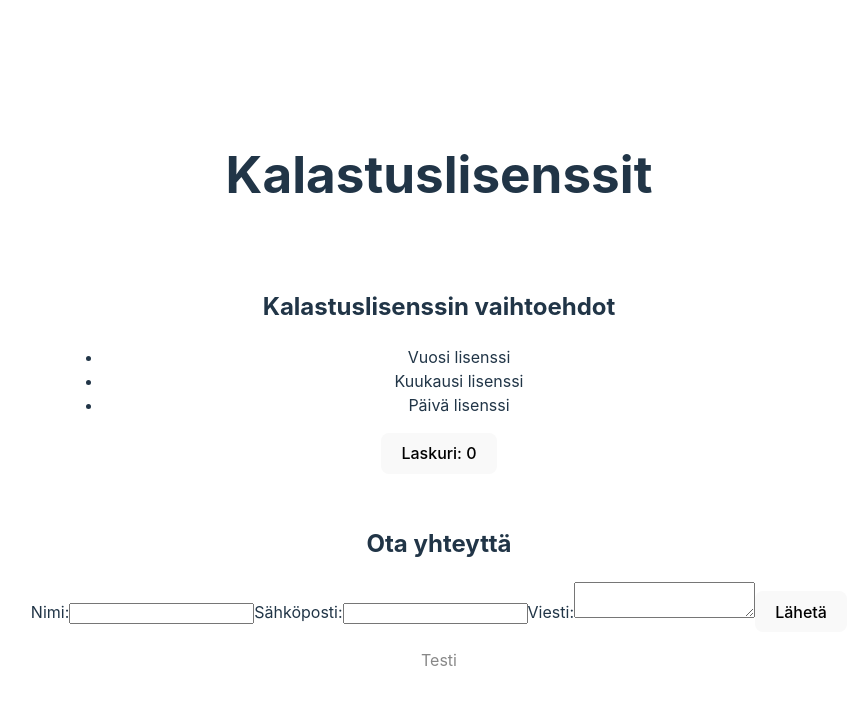
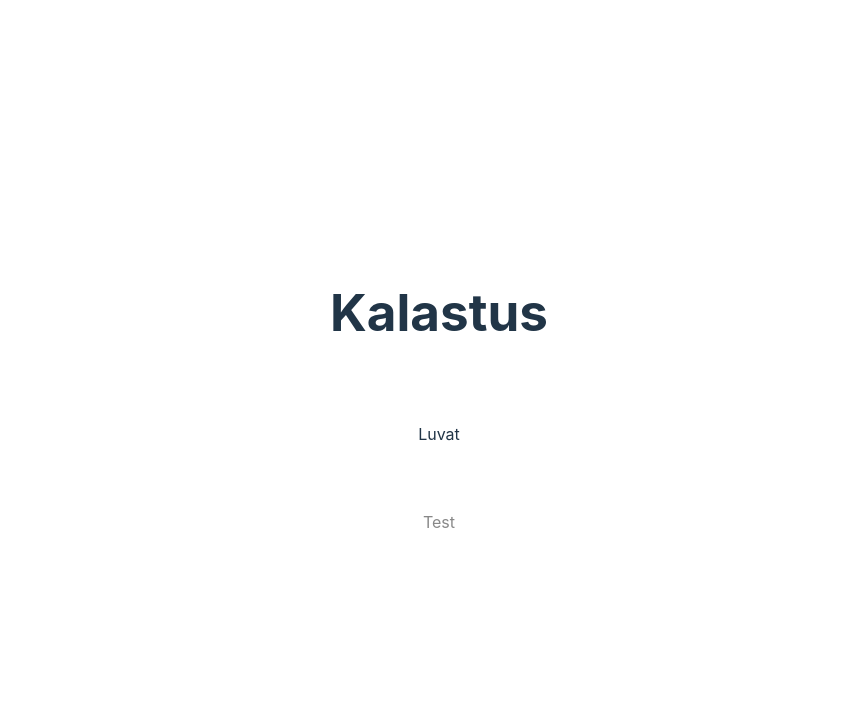
Before and after one commit to KimiVe/kalastusluvat, a React (Vite) app: page / in a window 1280 px wide. Shown: the top 704 px of the page, without its empty margins (201-1058 px from the left). Built offline with nearby package versions, Linux system fonts and the light colour scheme.

Commit message:
Update App.tsx

```diff
--- a/src/App.tsx
+++ b/src/App.tsx
@@ -1,84 +1,23 @@
-import { useState } from 'react';
-import './App.css';
+import { useState } from 'react'
+import './App.css'
 
 function App() {
-  const [count, setCount] = useState(0);
-  const [formData, setFormData] = useState({
-    name: '',
-    email: '',
-    message: '',
-  });
-
-  const handleInputChange = (e: React.ChangeEvent<HTMLInputElement | HTMLTextAreaElement>) => {
-    const { name, value } = e.target;
-    setFormData((prevData) => ({
-      ...prevData,
-      [name]: value,
-    }));
-  };
-
-  const handleSubmit = (e: React.FormEvent) => {
-    e.preventDefault();
-    alert(`Viesti lähetetty: ${formData.message}`);
-    setFormData({ name: '', email: '', message: '' }); // Reset form
-  };
+  const [count, setCount] = useState(0)
 
   return (
     <>
-      <h1>Kalastuslisenssit</h1>
+      <h1>Kalastus</h1>
       <div className="card">
-        <h2>Kalastuslisenssin vaihtoehdot</h2>
-        <ul>
-          <li>Vuosi lisenssi</li>
-          <li>Kuukausi lisenssi</li>
-          <li>Päivä lisenssi</li>
-        </ul>
-        <button onClick={() => setCount(count + 1)}>
-          Laskuri: {count}
-        </button>
+
+        <p>
+          Luvat
+        </p>
       </div>
-
-      <section>
-        <h2>Ota yhteyttä</h2>
-        <form onSubmit={handleSubmit}>
-          <label>
-            Nimi:
-            <input
-              type="text"
-              name="name"
-              value={formData.name}
-              onChange={handleInputChange}
-              required
-            />
-          </label>
-          <label>
-            Sähköposti:
-            <input
-              type="email"
-              name="email"
-              value={formData.email}
-              onChange={handleInputChange}
-              required
-            />
-          </label>
-          <label>
-            Viesti:
-            <textarea
-              name="message"
-              value={formData.message}
-              onChange={handleInputChange}
-              required
-            />
-          </label>
-          <button type="submit">Lähetä</button>
-        </form>
-      </section>
-
       <p className="read-the-docs">
-        Testi
+        Test
       </p>
     </>
-  );
+  )
 }
 
-export default App;
+export default App
```
